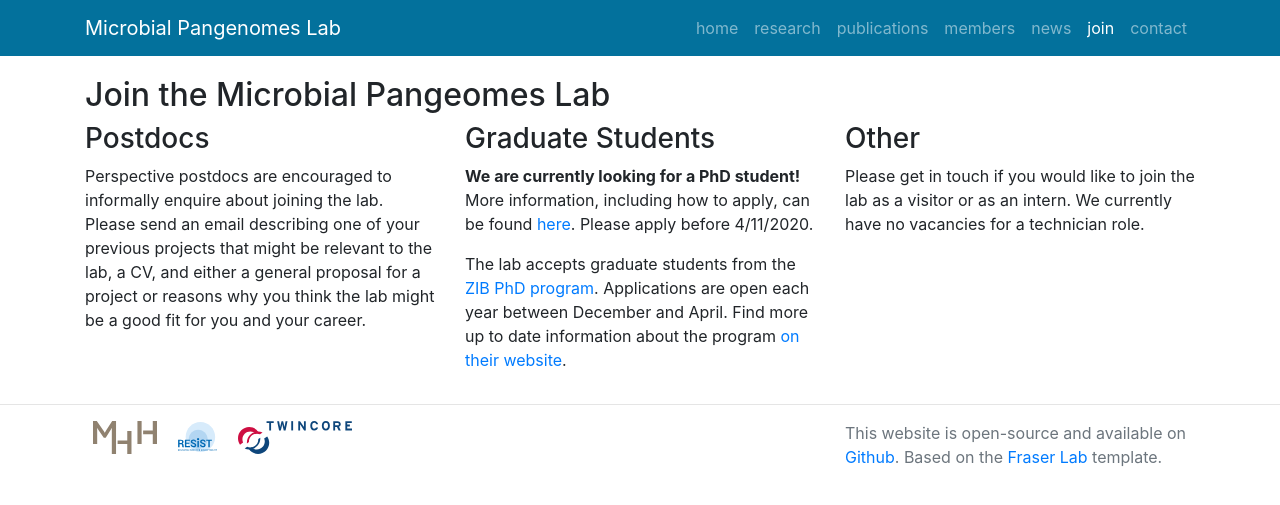
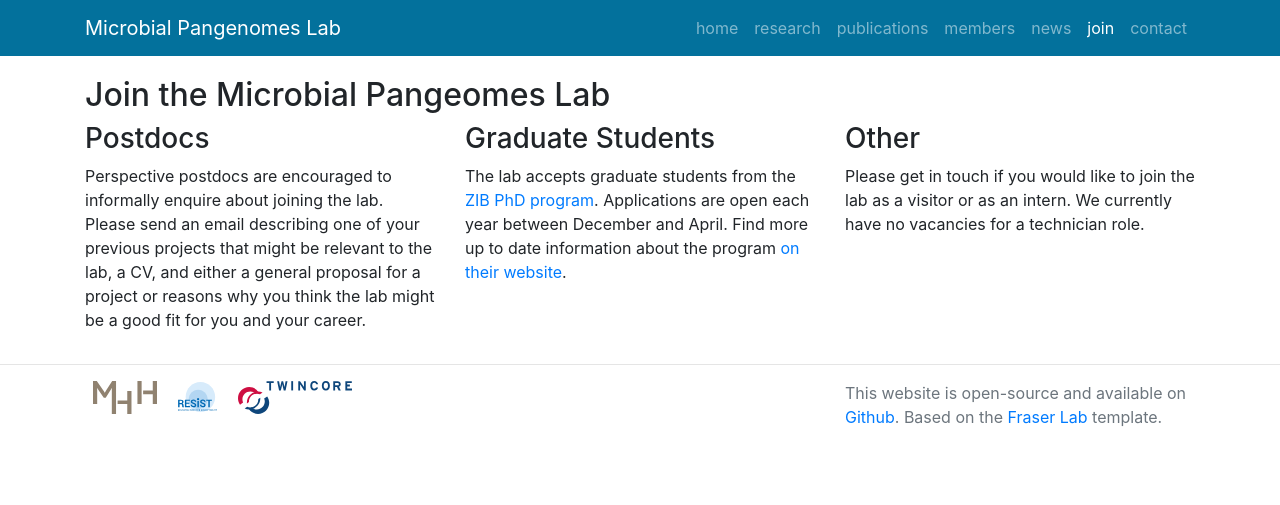
Before and after one commit to microbial-pangenomes-lab/microbial-pangenomes-lab.github.io, a Jekyll site: the page built from join/index.md, in a window 1280 px wide. Shown: the top 505 px of the page. Built offline with Jekyll 4.4.1, drawn with Linux system fonts in a browser that asks for light colours; nearby versions of some CDN libraries; comment, search, counter and statistics services are not loaded.

Commit message:
Job posting is now closed

```diff
--- a/join/index.md
+++ b/join/index.md
@@ -17,8 +17,6 @@ Perspective postdocs are encouraged to informally enquire about joining the lab.
 <div class="col col-md-4">
 ### Graduate Students
 
-**We are currently looking for a PhD student!** More information, including how to apply, can be found [here](/static/pdf/jobs/202010_ml_pangenome.pdf). Please apply before 4/11/2020.
-
 The lab accepts graduate students from the [ZIB PhD program](https://www.mhh.de/hbrs/zib/). Applications are open each year between December and April. Find more up to date information about the program [on their website](https://www.mhh.de/hbrs/zib/program-details).
 </div>
 
```
